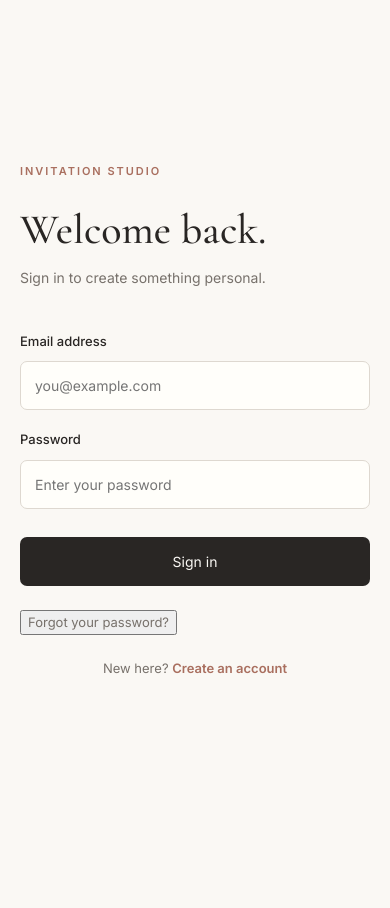
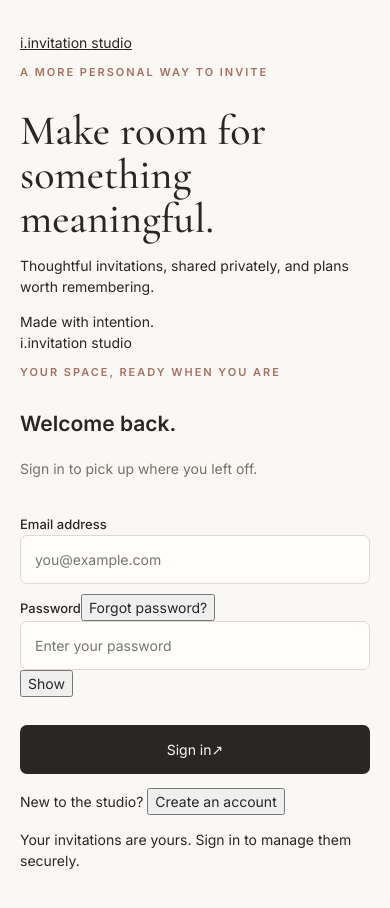
Before and after one commit to Johnson-k20/invitation-engine-v1, a React (Vite) app: page / in a window 390 px wide. Shown: the top 908 px of the page. Before the commit the page ends 844 px from the top, so only its background shows below. Built offline with nearby package versions, Linux system fonts and the light colour scheme; no server answers.

Commit message:
Refresh authentication layout with editorial responsive experience

```diff
--- a/src/auth/AuthPanel.tsx
+++ b/src/auth/AuthPanel.tsx
@@ -12,19 +12,17 @@ type PasswordRecoveryPanelProps = {
   onComplete: () => void;
 };
 
-export function AuthPanel({
-  onAuthenticated,
-}: AuthPanelProps) {
+export function AuthPanel({ onAuthenticated }: AuthPanelProps) {
   const [mode, setMode] = useState<AuthMode>("signin");
   const [email, setEmail] = useState("");
   const [password, setPassword] = useState("");
+  const [showPassword, setShowPassword] = useState(false);
   const [loading, setLoading] = useState(false);
   const [error, setError] = useState("");
   const [message, setMessage] = useState("");
 
   async function handleSubmit(event: FormEvent<HTMLFormElement>) {
     event.preventDefault();
-
     setError("");
     setMessage("");
     setLoading(true);
@@ -34,27 +32,20 @@ export function AuthPanel({
     try {
       if (mode === "recover") {
         const { error: recoveryError } =
-          await supabase.auth.resetPasswordForEmail(
-            normalizedEmail,
-            {
+          await supabase.auth.resetPasswordForEmail(normalizedEmail, {
             redirectTo: `${window.location.origin}/`,
-            }
-          );
+          });
 
-        if (recoveryError) {
-          throw recoveryError;
-        }
+        if (recoveryError) throw recoveryError;
 
         setMessage(
           "If an account exists for this email, a password recovery link will be sent. Check your inbox."
         );
-
         return;
       }
 
       if (mode === "signup") {
-        const { data, error: signupError } =
-          await supabase.auth.signUp({
+        const { data, error: signupError } = await supabase.auth.signUp({
           email: normalizedEmail,
           password,
           options: {
@@ -62,9 +53,7 @@ export function AuthPanel({
           },
         });
 
-        if (signupError) {
-          throw signupError;
-        }
+        if (signupError) throw signupError;
 
         if (data.session) {
           onAuthenticated?.();
@@ -73,28 +62,22 @@ export function AuthPanel({
             "Your account has been created. Check your email if confirmation is required before signing in."
           );
         }
-
         return;
       }
 
-      const { error: signinError } =
-        await supabase.auth.signInWithPassword({
+      const { error: signinError } = await supabase.auth.signInWithPassword({
         email: normalizedEmail,
         password,
       });
 
-      if (signinError) {
-        throw signinError;
-      }
-
+      if (signinError) throw signinError;
       onAuthenticated?.();
     } catch (err: unknown) {
-      const errorMessage =
+      setError(
         err instanceof Error
           ? err.message
-          : "Something went wrong. Please try again.";
-
-      setError(errorMessage);
+          : "Something went wrong. Please try again."
+      );
     } finally {
       setLoading(false);
     }
@@ -105,153 +88,185 @@ export function AuthPanel({
     setError("");
     setMessage("");
     setPassword("");
+    setShowPassword(false);
   }
+
+  const isSignIn = mode === "signin";
+  const isSignUp = mode === "signup";
+  const isRecover = mode === "recover";
 
   return (
     <main className="auth-panel">
-      <section className="auth-panel__content">
-        <p className="auth-panel__eyebrow">
-          INVITATION STUDIO
+      <aside className="auth-panel__story" aria-label="Invitation Studio">
+        <a className="auth-panel__wordmark" href="/" aria-label="Invitation Studio home">
+          <span className="auth-panel__mark" aria-hidden="true">i.</span>
+          <span>invitation studio</span>
+        </a>
+
+        <div className="auth-panel__story-copy">
+          <p className="auth-panel__eyebrow">A MORE PERSONAL WAY TO INVITE</p>
+          <h1>
+            Make room for
+            <br />
+            <em>something meaningful.</em>
+          </h1>
+          <p className="auth-panel__story-description">
+            Thoughtful invitations, shared privately, and plans worth remembering.
+          </p>
+        </div>
+
+        <div className="auth-panel__signature" aria-hidden="true">
+          <span className="auth-panel__signature-line" />
+          <span>Made with intention.</span>
+        </div>
+        <span className="auth-panel__ornament auth-panel__ornament--one" aria-hidden="true" />
+        <span className="auth-panel__ornament auth-panel__ornament--two" aria-hidden="true" />
+      </aside>
+
+      <section className="auth-panel__main" aria-labelledby="auth-heading">
+        <div className="auth-panel__mobile-brand">
+          <span className="auth-panel__mark" aria-hidden="true">i.</span>
+          <span>invitation studio</span>
+        </div>
+
+        <div className="auth-panel__form-wrap">
+          <p className="auth-panel__eyebrow auth-panel__form-eyebrow">
+            {isSignIn ? "YOUR SPACE, READY WHEN YOU ARE" : isSignUp ? "BEGIN SOMETHING PERSONAL" : "ACCOUNT RECOVERY"}
           </p>
 
-        <h1>
-          {mode === "signin"
-            ? "Welcome back."
-            : mode === "signup"
-              ? "Create your space."
-              : "Reset your password."}
-        </h1>
+          <h2 id="auth-heading">
+            {isSignIn ? "Welcome back." : isSignUp ? "Create your space." : "Let's get you back in."}
+          </h2>
 
           <p className="auth-panel__description">
-          {mode === "signin"
-            ? "Sign in to create something personal."
-            : mode === "signup"
-              ? "Create an account to start making invitations."
-              : "Enter your email and we will send you a recovery link."}
+            {isSignIn
+              ? "Sign in to pick up where you left off."
+              : isSignUp
+                ? "A little space for the invitations you make."
+                : "Enter your email and we'll send you a secure recovery link."}
           </p>
 
-        <form onSubmit={handleSubmit}>
+          <form className="auth-panel__form" onSubmit={handleSubmit}>
+            <div className="auth-panel__field">
               <label htmlFor="auth-email">Email address</label>
-
               <input
                 id="auth-email"
+                name="email"
                 type="email"
                 autoComplete="email"
+                inputMode="email"
+                autoCapitalize="none"
+                spellCheck={false}
                 placeholder="you@example.com"
                 value={email}
                 onChange={(event) => setEmail(event.target.value)}
                 required
+                disabled={loading}
               />
+            </div>
 
-          {mode !== "recover" && (
-            <>
+            {!isRecover && (
+              <div className="auth-panel__field">
+                <div className="auth-panel__label-row">
                   <label htmlFor="auth-password">Password</label>
-
+                  {isSignIn && (
+                    <button
+                      className="auth-panel__text-button"
+                      type="button"
+                      onClick={() => changeMode("recover")}
+                      disabled={loading}
+                    >
+                      Forgot password?
+                    </button>
+                  )}
+                </div>
+                <div className="auth-panel__password-wrap">
                   <input
                     id="auth-password"
-                type="password"
-                autoComplete={
-                  mode === "signup"
-                    ? "new-password"
-                    : "current-password"
-                }
-                placeholder="Enter your password"
+                    name="password"
+                    type={showPassword ? "text" : "password"}
+                    autoComplete={isSignUp ? "new-password" : "current-password"}
+                    placeholder={isSignUp ? "At least 6 characters" : "Enter your password"}
                     value={password}
-                onChange={(event) =>
-                  setPassword(event.target.value)
-                }
+                    onChange={(event) => setPassword(event.target.value)}
                     minLength={6}
                     required
+                    disabled={loading}
                   />
-            </>
+                  <button
+                    className="auth-panel__password-toggle"
+                    type="button"
+                    onClick={() => setShowPassword((visible) => !visible)}
+                    aria-label={showPassword ? "Hide password" : "Show password"}
+                    aria-pressed={showPassword}
+                    disabled={loading}
+                  >
+                    {showPassword ? "Hide" : "Show"}
+                  </button>
+                </div>
+              </div>
             )}
 
-          {error && (
-            <p className="auth-panel__error" role="alert">
-              {error}
+            {error && <p className="auth-panel__notice auth-panel__notice--error" role="alert">{error}</p>}
+            {message && <p className="auth-panel__notice auth-panel__notice--success" role="status">{message}</p>}
+
+            <button className="auth-panel__submit" type="submit" disabled={loading}>
+              <span>
+                {loading
+                  ? "Please wait…"
+                  : isSignIn
+                    ? "Sign in"
+                    : isSignUp
+                      ? "Create account"
+                      : "Send recovery link"}
+              </span>
+              {!loading && <span className="auth-panel__submit-arrow" aria-hidden="true">↗</span>}
+            </button>
+          </form>
+
+          {isRecover && (
+            <button
+              type="button"
+              className="auth-panel__back"
+              onClick={() => changeMode("signin")}
+              disabled={loading}
+            >
+              <span aria-hidden="true">←</span> Back to sign in
+            </button>
+          )}
+
+          {!isRecover && (
+            <p className="auth-panel__account-switch">
+              {isSignIn ? "New to the studio?" : "Already have an account?"}{" "}
+              <button
+                type="button"
+                onClick={() => changeMode(isSignIn ? "signup" : "signin")}
+                disabled={loading}
+              >
+                {isSignIn ? "Create an account" : "Sign in"}
+              </button>
             </p>
           )}
 
-          {message && (
-            <p
-              className="auth-panel__message"
-              role="status"
-            >
-              {message}
+          <p className="auth-panel__privacy">
+            Your invitations are yours. Sign in to manage them securely.
           </p>
-          )}
-
-          <button type="submit" disabled={loading}>
-            {loading
-              ? "Please wait..."
-              : mode === "signin"
-                ? "Sign in"
-                : mode === "signup"
-                  ? "Create account"
-                  : "Send recovery link"}
-          </button>
-        </form>
-
-        {mode === "signin" && (
-          <button
-            type="button"
-            className="auth-panel__switch"
-            onClick={() => changeMode("recover")}
-          >
-            Forgot your password?
-          </button>
-        )}
-
-        {mode === "recover" && (
-          <button
-            type="button"
-            className="auth-panel__switch"
-            onClick={() => changeMode("signin")}
-          >
-            Back to sign in
-          </button>
-        )}
-
-        <p className="auth-panel__switch">
-          {mode === "signin" ? (
-            <>
-              New here?{" "}
-              <button
-                type="button"
-                onClick={() => changeMode("signup")}
-              >
-                Create an account
-              </button>
-            </>
-          ) : mode === "signup" ? (
-            <>
-              Already have an account?{" "}
-              <button
-                type="button"
-                onClick={() => changeMode("signin")}
-              >
-                Sign in
-              </button>
-            </>
-          ) : null}
-        </p>
+        </div>
       </section>
     </main>
   );
 }
 
-export function PasswordRecoveryPanel({
-  onComplete,
-}: PasswordRecoveryPanelProps) {
+export function PasswordRecoveryPanel({ onComplete }: PasswordRecoveryPanelProps) {
   const [password, setPassword] = useState("");
   const [confirmPassword, setConfirmPassword] = useState("");
+  const [showPasswords, setShowPasswords] = useState(false);
   const [loading, setLoading] = useState(false);
   const [error, setError] = useState("");
   const [success, setSuccess] = useState(false);
 
   async function handleSubmit(event: FormEvent<HTMLFormElement>) {
     event.preventDefault();
-
     setError("");
 
     if (password.length < 6) {
@@ -265,17 +280,9 @@ export function PasswordRecoveryPanel({
     }
 
     setLoading(true);
-
     try {
-      const { error: updateError } =
-        await supabase.auth.updateUser({
-          password,
-        });
-
-      if (updateError) {
-        throw updateError;
-      }
-
+      const { error: updateError } = await supabase.auth.updateUser({ password });
+      if (updateError) throw updateError;
       setSuccess(true);
       setPassword("");
       setConfirmPassword("");
@@ -293,113 +300,112 @@ export function PasswordRecoveryPanel({
   async function handleReturnToSignIn() {
     setLoading(true);
     setError("");
-
     try {
-      const { error: signoutError } =
-        await supabase.auth.signOut();
-
-      if (signoutError) {
-        throw signoutError;
-      }
-
+      const { error: signoutError } = await supabase.auth.signOut();
+      if (signoutError) throw signoutError;
       onComplete();
     } catch (err: unknown) {
-      setError(
-        err instanceof Error
-          ? err.message
-          : "Unable to return to sign in."
-      );
+      setError(err instanceof Error ? err.message : "Unable to return to sign in.");
     } finally {
       setLoading(false);
     }
   }
 
   return (
-    <main className="auth-panel">
-      <section className="auth-panel__content">
-        <p className="auth-panel__eyebrow">
-          INVITATION STUDIO
+    <main className="auth-panel auth-panel--recovery">
+      <aside className="auth-panel__story" aria-label="Invitation Studio">
+        <a className="auth-panel__wordmark" href="/" aria-label="Invitation Studio home">
+          <span className="auth-panel__mark" aria-hidden="true">i.</span>
+          <span>invitation studio</span>
+        </a>
+        <div className="auth-panel__story-copy">
+          <p className="auth-panel__eyebrow">A LITTLE RESET</p>
+          <h1>Every good thing deserves <em>a way back.</em></h1>
+          <p className="auth-panel__story-description">Secure your space and return to the plans you're making.</p>
+        </div>
+        <div className="auth-panel__signature" aria-hidden="true">
+          <span className="auth-panel__signature-line" />
+          <span>Made with intention.</span>
+        </div>
+        <span className="auth-panel__ornament auth-panel__ornament--one" aria-hidden="true" />
+        <span className="auth-panel__ornament auth-panel__ornament--two" aria-hidden="true" />
+      </aside>
+
+      <section className="auth-panel__main" aria-labelledby="recovery-heading">
+        <div className="auth-panel__mobile-brand">
+          <span className="auth-panel__mark" aria-hidden="true">i.</span>
+          <span>invitation studio</span>
+        </div>
+        <div className="auth-panel__form-wrap">
+          <p className="auth-panel__eyebrow auth-panel__form-eyebrow">
+            {success ? "ALL SET" : "SECURE YOUR ACCOUNT"}
           </p>
-
-        <h1>
-          {success
-            ? "Password updated."
-            : "Choose a new password."}
-        </h1>
-
+          <h2 id="recovery-heading">{success ? "Password updated." : "Choose a new password."}</h2>
           <p className="auth-panel__description">
             {success
-            ? "Your password has been changed successfully."
+              ? "Your password has been changed. You can sign in with it now."
               : "Choose a new password for your account."}
           </p>
 
           {!success ? (
-          <form onSubmit={handleSubmit}>
-            <label htmlFor="new-password">
-              New password
-            </label>
-
+            <form className="auth-panel__form" onSubmit={handleSubmit}>
+              <div className="auth-panel__field">
+                <label htmlFor="new-password">New password</label>
+                <div className="auth-panel__password-wrap">
                   <input
                     id="new-password"
-              type="password"
+                    type={showPasswords ? "text" : "password"}
                     autoComplete="new-password"
                     placeholder="At least 6 characters"
                     value={password}
-              onChange={(event) =>
-                setPassword(event.target.value)
-              }
+                    onChange={(event) => setPassword(event.target.value)}
                     minLength={6}
                     required
+                    disabled={loading}
                   />
-
-            <label htmlFor="confirm-password">
-              Confirm new password
-            </label>
-
+                  <button
+                    className="auth-panel__password-toggle"
+                    type="button"
+                    onClick={() => setShowPasswords((visible) => !visible)}
+                    aria-label={showPasswords ? "Hide passwords" : "Show passwords"}
+                    aria-pressed={showPasswords}
+                    disabled={loading}
+                  >
+                    {showPasswords ? "Hide" : "Show"}
+                  </button>
+                </div>
+              </div>
+              <div className="auth-panel__field">
+                <label htmlFor="confirm-password">Confirm new password</label>
                 <input
                   id="confirm-password"
-              type="password"
+                  type={showPasswords ? "text" : "password"}
                   autoComplete="new-password"
                   placeholder="Enter the password again"
                   value={confirmPassword}
-              onChange={(event) =>
-                setConfirmPassword(event.target.value)
-              }
+                  onChange={(event) => setConfirmPassword(event.target.value)}
                   minLength={6}
                   required
+                  disabled={loading}
                 />
-
-            {error && (
-              <p className="auth-panel__error" role="alert">
-                {error}
-              </p>
-            )}
-
-            <button type="submit" disabled={loading}>
-              {loading
-                ? "Updating password..."
-                : "Update password"}
+              </div>
+              {error && <p className="auth-panel__notice auth-panel__notice--error" role="alert">{error}</p>}
+              <button className="auth-panel__submit" type="submit" disabled={loading}>
+                <span>{loading ? "Updating password…" : "Update password"}</span>
+                {!loading && <span className="auth-panel__submit-arrow" aria-hidden="true">↗</span>}
               </button>
             </form>
           ) : (
             <>
-            {error && (
-              <p className="auth-panel__error" role="alert">
-                {error}
-              </p>
-            )}
-
-            <button
-              type="button"
-              onClick={handleReturnToSignIn}
-              disabled={loading}
-            >
-              {loading
-                ? "Please wait..."
-                : "Return to sign in"}
+              {error && <p className="auth-panel__notice auth-panel__notice--error" role="alert">{error}</p>}
+              <button className="auth-panel__submit" type="button" onClick={handleReturnToSignIn} disabled={loading}>
+                <span>{loading ? "Please wait…" : "Return to sign in"}</span>
+                {!loading && <span className="auth-panel__submit-arrow" aria-hidden="true">↗</span>}
               </button>
             </>
           )}
+          <p className="auth-panel__privacy">Your invitations are yours. Keep your account secure.</p>
+        </div>
       </section>
     </main>
   );
```
Lines whose indentation alone changed are shown as unchanged.
